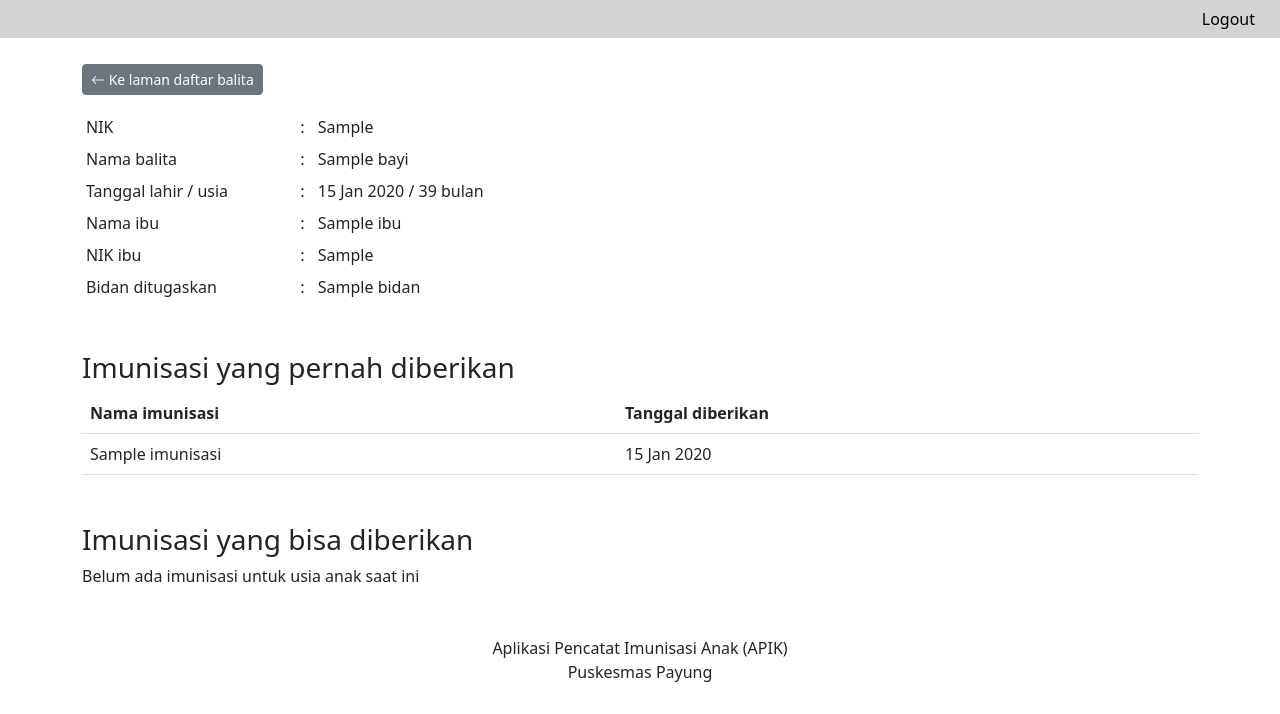
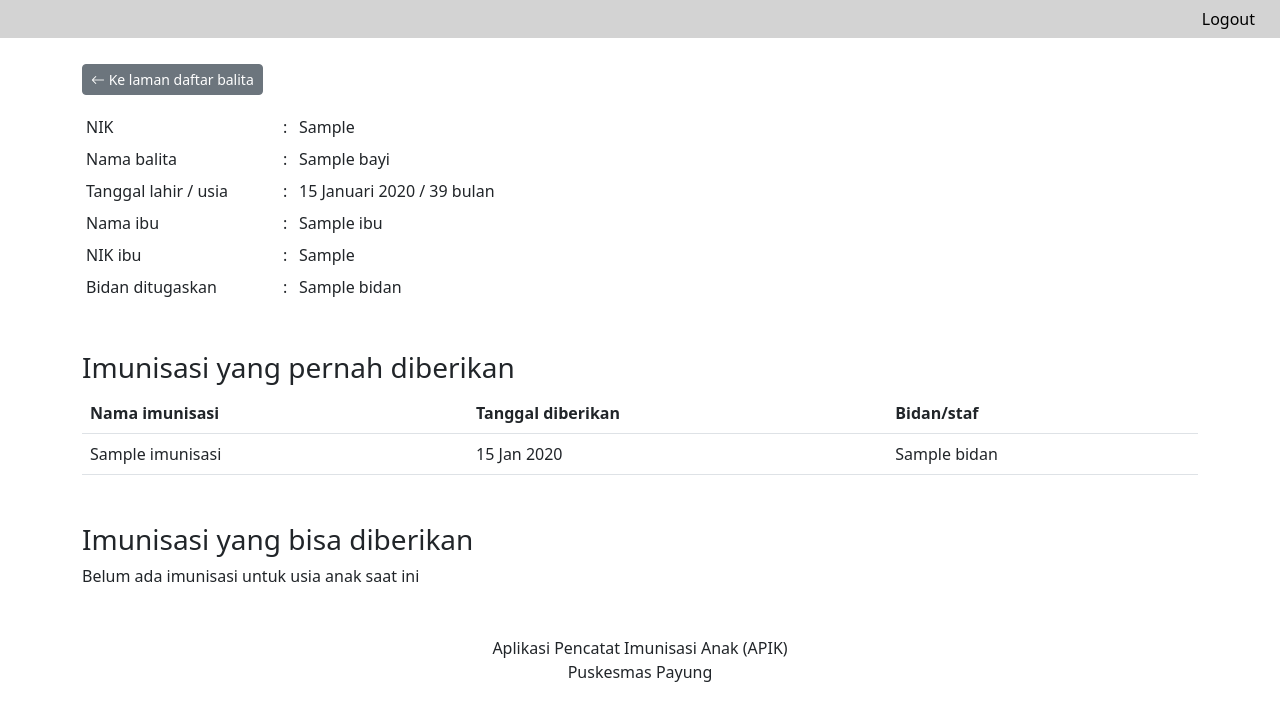
Before and after one commit to GottfriedCP/apik, a Django app: page /detail-bayi/1/ in a window 1280 px wide. Shown: the top 714 px of the page. Run offline with Django 4.2, Linux system fonts and the light colour scheme; a user stored in the database is signed in; tables that the repository leaves empty hold one stand-in row (values such as "Sample post"); some libraries are stand-ins or nearby versions.

Commit message:
catat bidan pemberi imuniss

```diff
--- a/apik/admin.py
+++ b/apik/admin.py
@@ -25,7 +25,7 @@ class ImunisasiAdmin(admin.ModelAdmin):
 
 @admin.register(ImunisasiDiberikan)
 class ImunisasiDiberikanAdmin(admin.ModelAdmin):
-    list_display = ('bayi', 'imunisasi', 'tanggal_pemberian')
+    list_display = ('bayi', 'imunisasi', 'tanggal_pemberian', 'bidan')
 
 
 @admin.register(Penyakit)
--- a/apik/models.py
+++ b/apik/models.py
@@ -97,6 +97,9 @@ class Imunisasi(models.Model):
 class ImunisasiDiberikan(models.Model):
     """Model perantara m2m bayi dan imunisasi."""
     tanggal_pemberian = models.DateField()
+    # bidan yg menginput
+    bidan = models.ForeignKey(
+        to='Bidan', on_delete=models.SET_NULL, null=True, related_name='imunisasi_dilakukan')
     bayi = models.ForeignKey(
         to='Bayi', on_delete=models.CASCADE, related_name='imunisasi_diberikan')
     imunisasi = models.ForeignKey(
@@ -113,7 +116,8 @@ class ImunisasiDiberikan(models.Model):
 class Penyakit(models.Model):
     nama_penyakit = models.CharField(max_length=255)
     # file will be uploaded to MEDIA_ROOT/path
-    ilustrasi = models.ImageField(upload_to="ilustrasi_penyakit/", blank=True, null=True)
+    ilustrasi = models.ImageField(
+        upload_to="ilustrasi_penyakit/", blank=True, null=True)
     deskripsi = models.TextField(null=True, blank=True)
 
     def __str__(self):
--- a/apik/templates/apik/detail-bayi.html
+++ b/apik/templates/apik/detail-bayi.html
@@ -21,7 +21,7 @@
             <tr>
                 <td>Tanggal lahir / usia</td>
                 <td>:</td>
-                <td>{{ balita.tanggal_lahir|date:'d M Y' }} / {{ balita.get_usia_bulan }} bulan</td>
+                <td>{{ balita.tanggal_lahir|date:'d F Y' }} / {{ balita.get_usia_bulan }} bulan</td>
             </tr>
             <tr>
                 <td>Nama ibu</td>
@@ -54,6 +54,7 @@
                 <tr>
                     <th scope="col">Nama imunisasi</th>
                     <th scope="col">Tanggal diberikan</th>
+                    <th scope="col">Bidan/staf</th>
                 </tr>
             </thead>
             <tbody>
@@ -61,6 +62,7 @@
                 <tr>
                     <td>{{ imun_d.imunisasi }}</td>
                     <td>{{ imun_d.tanggal_pemberian|date:'d M Y' }}</td>
+                    <td>{{ imun_d.bidan }}</td>
                 </tr>
                 {% endfor %}
             </tbody>
@@ -98,7 +100,7 @@
                                 <label for="inputTanggal" class="col-form-label">Diberikan tanggal:</label>
                             </div>
                             <div class="col-auto">
-                                <input id="inputTanggal" type="text" class="form-control input-tanggal" name="tanggal">
+                                <input id="inputTanggal" type="text" class="form-control input-tanggal" name="tanggal" placeholder="dd-mm-yyyy">
                             </div>
                             <div class="col-auto">
                                 <button type="submit" class="btn btn-primary">Simpan</button>
--- a/apik/views.py
+++ b/apik/views.py
@@ -120,11 +120,14 @@ def tambah_imunisasi(request):
         imun_id = int(request.POST['imun_id'])
         tanggal_input = request.POST['tanggal']
         tanggal = datetime.datetime.strptime(tanggal_input, "%d-%m-%Y")
+        nik_bidan = request.session['apik_nik']
 
         bayi = Bayi.objects.get(pk=bayi_id)
         imunisasi = Imunisasi.objects.get(pk=imun_id)
-        # imun_d = ImunisasiDiberikan.objects.create(imunisasi=imunisasi, tanggal_pemberian=tanggal)
-        imunisasi.bayis.add(bayi, through_defaults={
-                            'tanggal_pemberian': tanggal})
+        through_defaults = {
+            'tanggal_pemberian': tanggal,
+            'bidan': Bidan.objects.get(nik=nik_bidan),
+        }
+        imunisasi.bayis.add(bayi, through_defaults=through_defaults)
 
         return redirect('apik:bayi_detail', bayi_id)
```
Also changed, not shown: apik/migrations/0004_alter_bayi_options_imunisasidiberikan_bidan.py (added).
